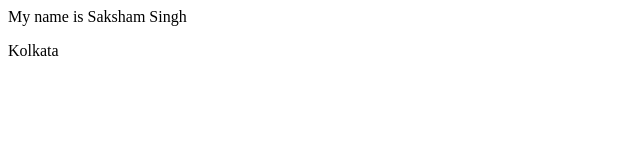
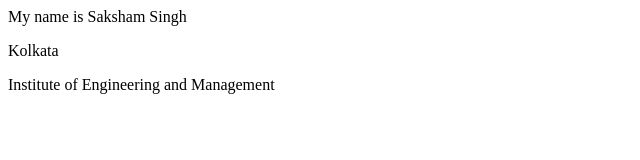
Before and after one commit to Saksham-76/MyInfo, a plain HTML site: page index.html in a window 1280 px wide. Shown: the whole page, without its empty margins (0-640 px from the left). Drawn offline with Linux system fonts and the light colour scheme.

Commit message:
Feature added

```diff
--- a/index.html
+++ b/index.html
@@ -1,2 +1,3 @@
 <p>My name is Saksham Singh</p>
 <p>Kolkata</p>
+<p>Institute of Engineering and Management</p>
```
